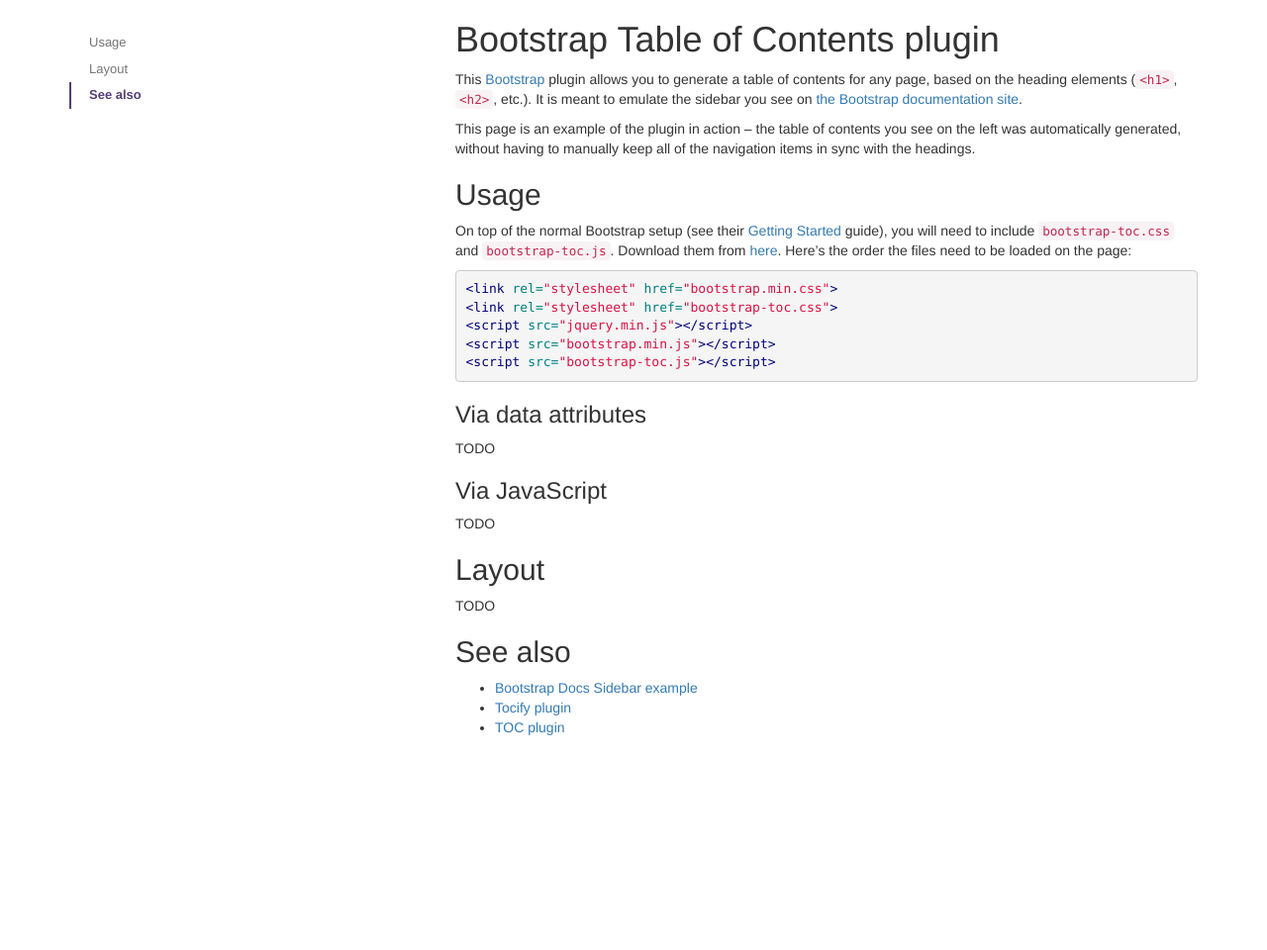
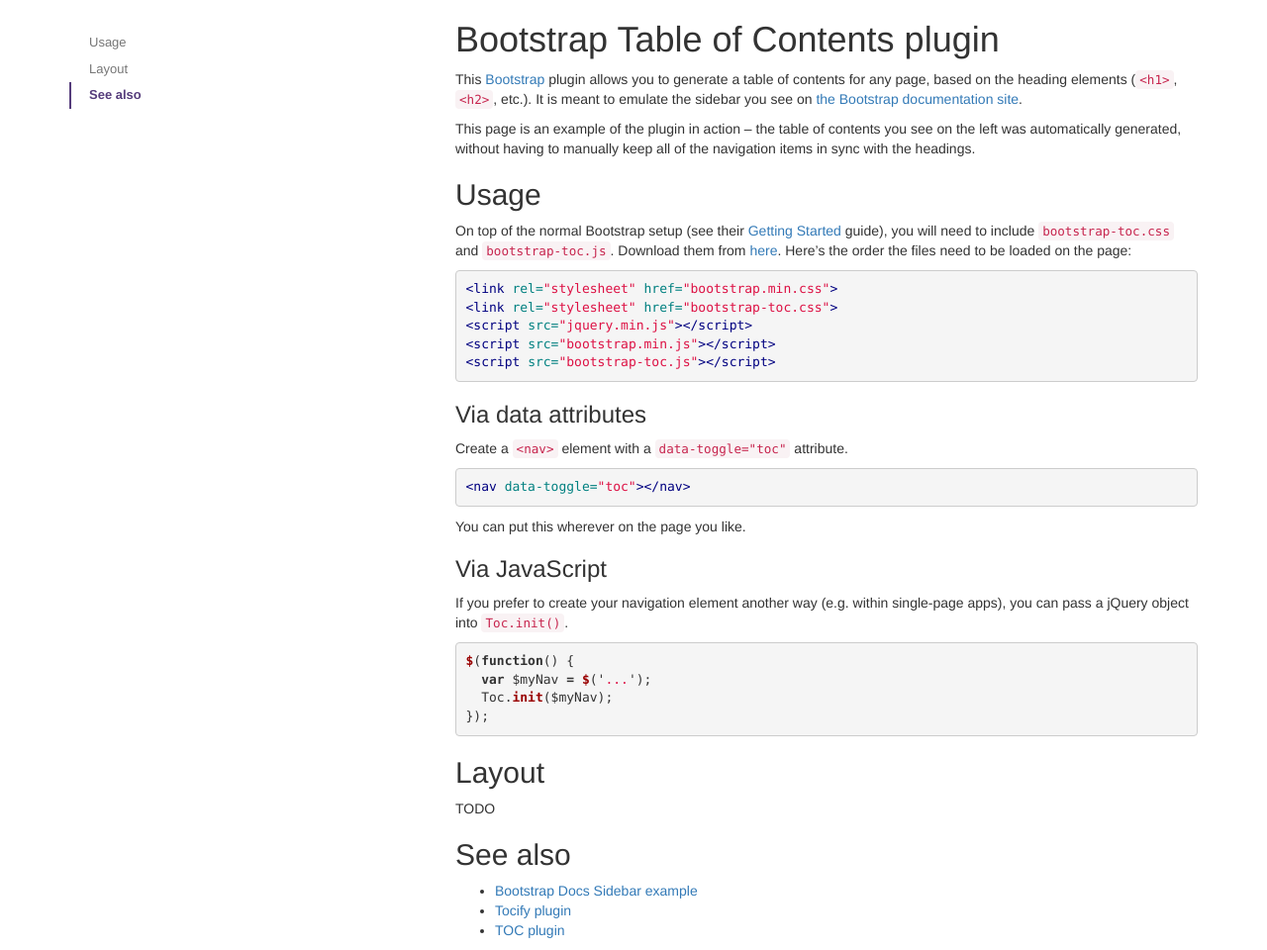
Before and after one commit to afeld/bootstrap-toc, a Jekyll site: the page built from index.md, in a window 1280 px wide. Shown: the whole page at 99% size. Built offline with Jekyll 4.4.1, drawn with Linux system fonts in a browser that asks for light colours; nearby versions of some CDN libraries; before the commit the page ends 900 px from its top, so only the background shows below that.

Commit message:
add usage instructions

```diff
--- a/index.md
+++ b/index.md
@@ -23,11 +23,24 @@ On top of the normal Bootstrap setup (see their [Getting Started](http://getboot
 
 ### Via data attributes
 
-TODO
+Create a `<nav>` element with a `data-toggle="toc"` attribute.
+
+{% highlight html %}
+<nav data-toggle="toc"></nav>
+{% endhighlight %}
+
+You can put this wherever on the page you like.
 
 ### Via JavaScript
 
-TODO
+If you prefer to create your navigation element another way (e.g. within single-page apps), you can pass a jQuery object into `Toc.init()`.
+
+{% highlight javascript %}
+$(function() {
+  var $myNav = $('...');
+  Toc.init($myNav);
+});
+{% endhighlight %}
 
 ## Layout
 
```
